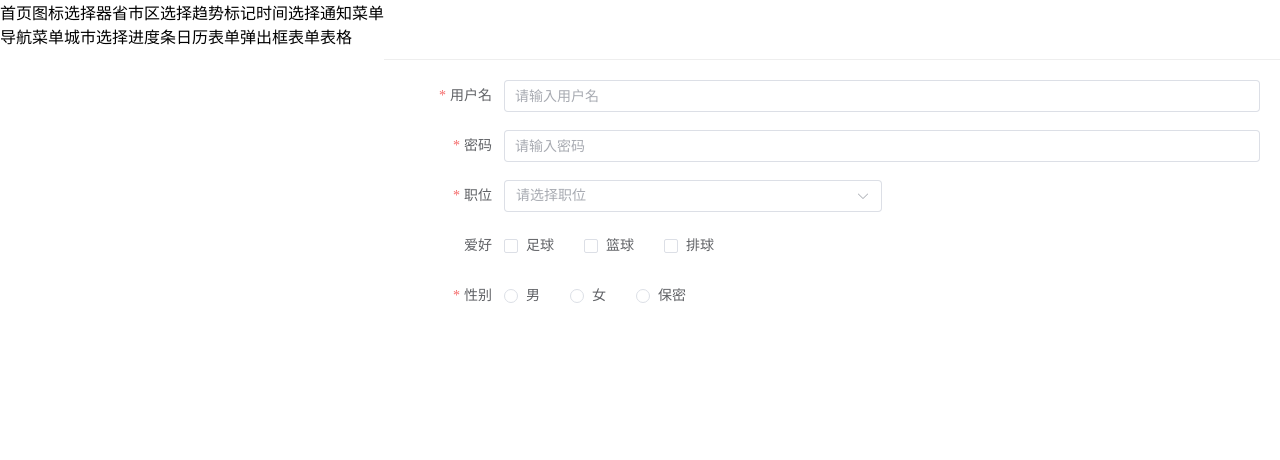
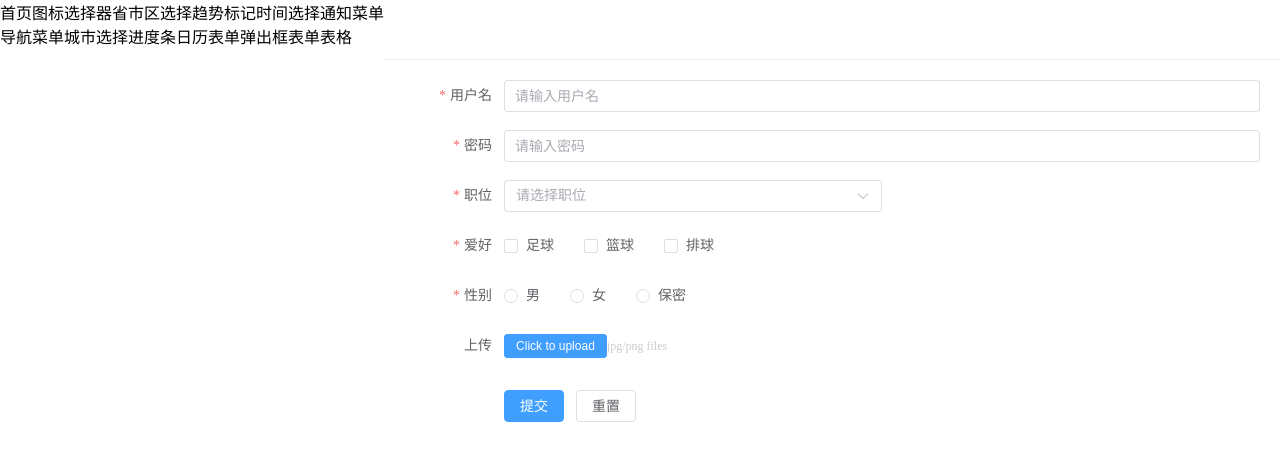
Before and after one commit to thiswang520/vite-ts-element, a Vue app: page /form in a window 1280 px wide. Shown: the top 460 px of the page. Built offline with nearby package versions, Linux system fonts and the light colour scheme.

Commit message:
图片上传表单、提交和重置

```diff
--- a/src/components/form/src/index.vue
+++ b/src/components/form/src/index.vue
@@ -1,12 +1,28 @@
 <template>
-    <el-form v-if="model" :validate-on-rule-change="false" v-bind="$attrs" :model="model" :rules="rules">
+    <el-form ref="form" v-if="model" :validate-on-rule-change="false" v-bind="$attrs" :model="model" :rules="rules">
         <template  v-for="(item,index) in options" :key="index">
             <el-form-item
             v-if="!item.children || !item.children!.length"
             :label="item.label"
             :prop="item.prop"
             >
-            <component   :placeholder="item.placeholder" v-model="model[item.prop!]" v-bind="item.attrs" :is="`el-${item.type}`"></component>
+            <component  v-if="item.type !== 'upload'" :placeholder="item.placeholder" v-model="model[item.prop!]" v-bind="item.attrs" :is="`el-${item.type}`"></component>
+            <el-upload v-else
+            v-bind="item.uploadAttrs"
+            :on-preview="onPreview"
+            :on-remove="onRemove"
+            :on-success="onSuccess"
+            :on-error="onError"
+            :on-progress="onProgress"
+            :on-change="onChange"
+            :before-upload="beforeUpload"
+            :before-remove="beforeRemove"
+            :http-request="httpRequest"
+            :on-exceed="onExceed"
+            >
+                <slot name="uploadArea"></slot>
+                <slot name="uploadTip"></slot>
+            </el-upload>
             </el-form-item>
             <el-form-item v-if="item.children && item.children.length"
             :label="item.label"
@@ -24,20 +40,32 @@
             </component>
             </el-form-item>
         </template>
+        <el-form-item>
+                <slot name="action" :form="form" :model="model"></slot>
+        </el-form-item>
     </el-form>
 </template>
 <script lang="ts" setup>
 import cloneDeep  from 'lodash/cloneDeep';
 import { PropType,ref ,onMounted, watch} from 'vue';
-import { FormOptions } from '../type/types';
+import { FormOptions,FormInstance } from '../type/types';
+
+let emits = defineEmits(['on-preview', 'on-remove', 'on-success', 'on-error', 'on-progress', 'on-change', 'before-upload', 'before-remove', 'on-exceed'])
+
 let props = defineProps({
+    //表单的配置项
     options: {
         type: Array as PropType<FormOptions[]>,
         required: true
+    },
+    //用户自定义上传的方法
+    httpRequest: {
+        type: Function
     }
 })
 let model = ref<any>(null)
 let rules = ref<any>(null)
+let form = ref<FormInstance | null>()
 //初始化表单的方法
 let initForm = () => {
     if(props.options && props.options.length){
@@ -58,7 +86,40 @@ onMounted(() => {
 watch(() => props.options, () => {
     initForm()
 },{deep: true})
-  </script>
+
+// 上传组件的所有方法
+let onPreview = (file: File) => {
+  emits('on-preview', file)
+}
+let onRemove = (file: File, fileList: FileList) => {
+  emits('on-remove', { file, fileList })
+}
+let onSuccess = (response: any, file: File, fileList: FileList) => {
+  // 上传图片成功 给表单上传项赋值
+  let uploadItem = props.options.find(item => item.type === 'upload')!
+  model.value[uploadItem.prop!] = { response, file, fileList }
+  emits('on-success', { response, file, fileList })
+}
+let onError = (err: any, file: File, fileList: FileList) => {
+  emits('on-error', { err, file, fileList, })
+}
+let onProgress = (event: any, file: File, fileList: FileList) => {
+  emits('on-progress', { event, file, fileList })
+}
+let onChange = (file: File, fileList: FileList) => {
+  emits('on-change', { file, fileList })
+}
+let beforeUpload = (file: File) => {
+  emits('before-upload', file)
+}
+let beforeRemove = (file: File, fileList: FileList) => {
+  emits('before-remove', { file, fileList })
+}
+let onExceed = (files: File, fileList: FileList) => {
+  emits('on-exceed', { files, fileList })
+}
+
+</script>
   <style lang="scss" scoped>
 
   </style>
--- a/src/views/form/index.vue
+++ b/src/views/form/index.vue
@@ -1,7 +1,47 @@
 <template>
-    <m-form label-width="100px" :options="options"></m-form>
+    <m-form label-width="100px"
+    :options="options"
+    multiple
+    @on-change="handleChage"
+    @before-upload="handleBeforUpload"
+    @on-preview="handlePreview"
+    @on-remove="handleRemove"
+    @before-remove="berforeRemove"
+    @on-success="handleSuccess"
+    @on-exceed="handleExceed"
+    >
+        <template #uploadArea>
+            <el-button size="small" type="primary">Click to upload</el-button>
+        </template>
+        <template #uploadTip>
+            <div style="color: #ccc; font-size: 12px;">jpg/png files</div>
+        </template>
+        <template #action="scope">
+            <el-button type="primary" @click="submitForm(scope)">提交</el-button>
+            <el-button @click="resetForm">重置</el-button>
+        </template>
+    </m-form>
 </template>
-  <script lang="ts" setup>
+<script lang="ts" setup>
+import { FormInstance } from '../../components/form/type/types'
+import {ElMessage, ELMessageBox} from 'element-plus'
+interface Scope {
+    form: FormInstance,
+    model: any
+}
+let submitForm = (scope: Scope) => {
+    scope.form.validate((valid) => {
+        if(valid) {
+            console.log(scope.model)
+            ElMessage.success('提交成功')
+        } else {
+            ElMessage.error(('表单填写错误，请检查'));
+        }
+    })
+}
+let resetForm = (scope: Scope) => {
+    scope.form.resetFields()
+}
  let options: FormOptions[] = [
     {
         type: 'input',
@@ -90,27 +130,34 @@
         value: [],
         prop: 'like',
         label: '爱好',
+        rules: [
+            {
+                required: true,
+                message: '爱好不能为空',
+                trigger: 'blur'
+            },
+        ],
         children: [
             {
                 type: 'checkbox',
                 label: '足球',
-                value: '1'
+                value: '足球'
             },
             {
                 type: 'checkbox',
                 label: '篮球',
-                value: '2'
+                value: '篮球'
             },
             {
                 type: 'checkbox',
                 label: '排球',
-                value: '3'
+                value: '排球'
             }
         ]
     },
     {
         type: 'radio-group',
-        value: [],
+        value: '',
         prop: 'gender',
         label: '性别',
         rules: [
@@ -137,8 +184,53 @@
                 value: 'not'
             }
         ]
+    },
+    {
+        type: 'upload',
+        prop: 'pic',
+        label: '上传',
+        uploadAttrs: {
+            action: 'https://jsonplaceholder.typicode.com/posts/',
+            multiple: true,
+            limit: 2
+        },
+        rules: [
+            {
+                required: false,
+                message: '图片不能为空',
+                trigger: 'blur'
+            },
+        ],
     }
  ]
+ let handleChage = (val: any) => {
+    console.log('handleChage');
+    console.log(val);
+ }
+ let handleBeforUpload = (val: any) => {
+    console.log('handleBeforUpload');
+    console.log(val);
+ }
+ let handlePreview = (val: any) => {
+    console.log('handlePreview');
+    console.log(val);
+ }
+ let handleRemove = (val: any) => {
+    console.log('handleRemove');
+    console.log(val);
+ }
+ let berforeRemove = (val: any) => {
+    console.log('berforeRemove');
+    console.log(val);
+ }
+ let handleSuccess = (val: any) => {
+    console.log('handleSuccess');
+    console.log(val);
+ }
+ let handleExceed = (val: any) => {
+    console.log('handleSuccess');
+    console.log(val);
+ }
   </script>
   <style lang="scss" scoped>
 
```
Also changed, not shown: src/components/form/type/types.ts (+44 -0 lines).
